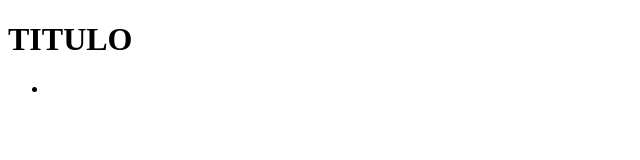
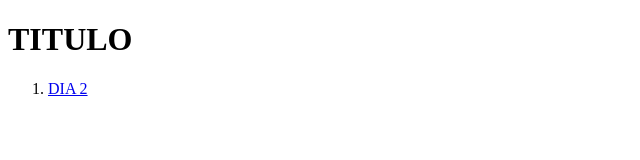
Before and after one commit to beluuux3/tareas-funval, a plain HTML site: page index.html in a window 1280 px wide. Shown: the full height of the page, 0-640 px from the left. Drawn offline with Linux system fonts and the light colour scheme.

Commit message:
Primer Commit

```diff
--- a/index.html
+++ b/index.html
@@ -9,9 +9,9 @@
   <body>
     <h1>TITULO</h1>
     <nav>
-      <ul>
-        <li></li>
-      </ul>
+      <ol>
+        <li><a href="./dia-2/index.html">DIA 2</a></li>
+      </ol>
     </nav>
     <div></div>
     <section></section>
```
